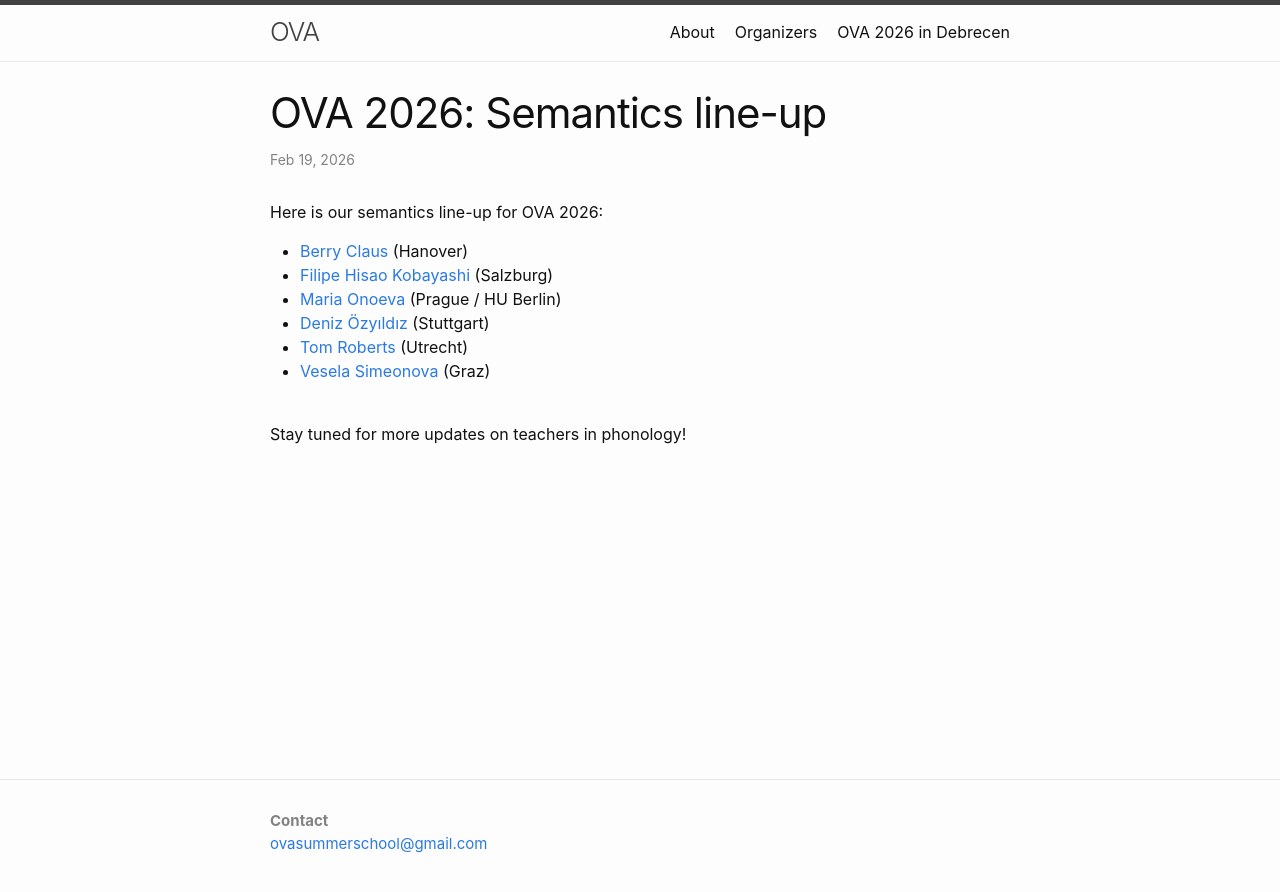
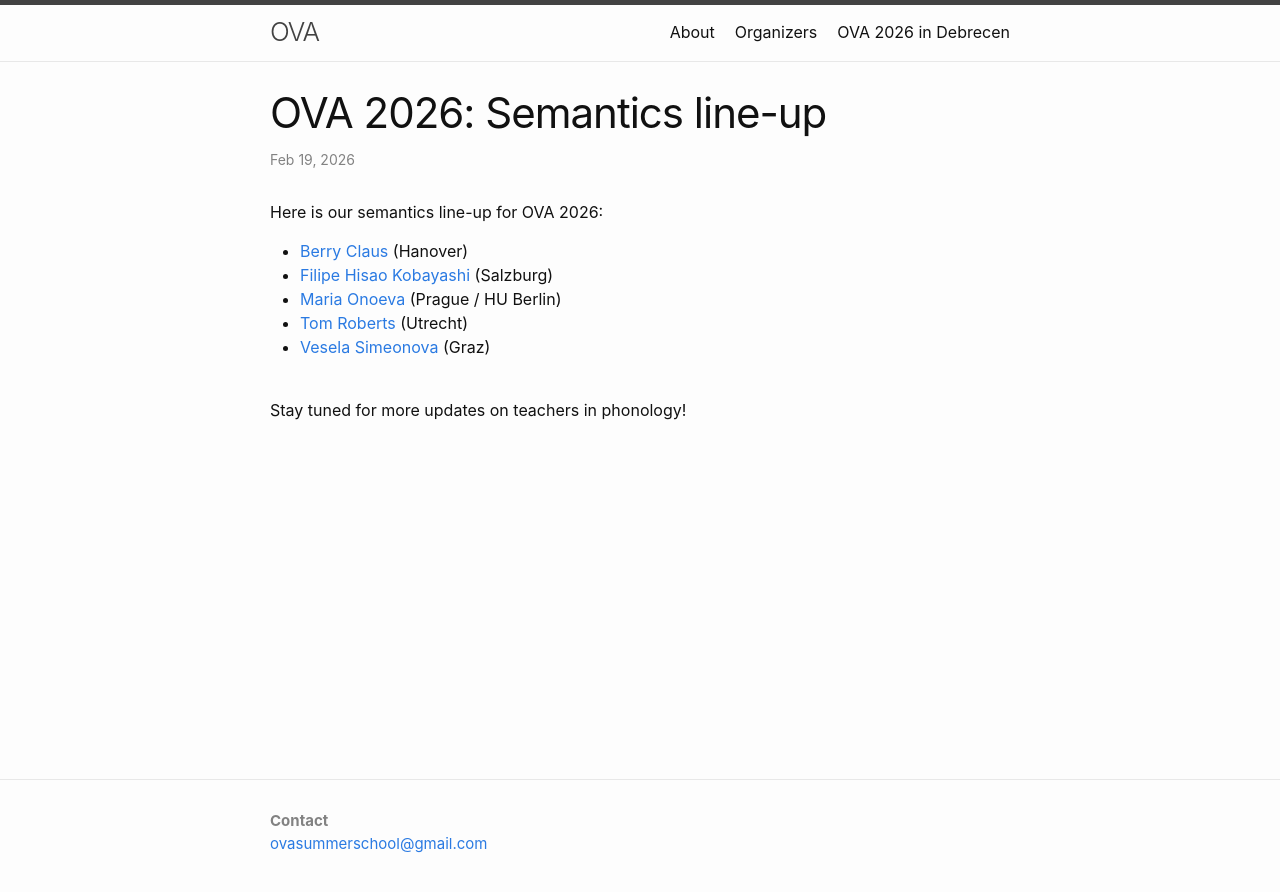
Before and after one commit to ovaschool/ovaschool.github.io, a Jekyll site: the page built from _posts/2026-02-19-semanticslineup.markdown, in a window 1280 px wide. Shown: the top 892 px of the page. Built offline with Jekyll 4.4.1, drawn with Linux system fonts in a browser that asks for light colours.

Commit message:
Update 2026-02-19-semanticslineup.markdown

```diff
--- a/_posts/2026-02-19-semanticslineup.markdown
+++ b/_posts/2026-02-19-semanticslineup.markdown
@@ -11,7 +11,6 @@ Here is our semantics line-up for OVA 2026:
 - [Berry Claus](https://www.germanistik.uni-hannover.de/claus) (Hanover)
 - [Filipe Hisao Kobayashi](https://fhkobayashi.net/) (Salzburg)
 - [Maria Onoeva](https://mariaonoeva.github.io/) (Prague / HU Berlin)
-- [Deniz Özyıldız](https://deniz.fr/) (Stuttgart)
 - [Tom Roberts](https://www.uu.nl/staff/TDHRoberts) (Utrecht)
 - [Vesela Simeonova](https://kfunigraz.academia.edu/VeselaSimeonova) (Graz)<br/><br/>
 
```
